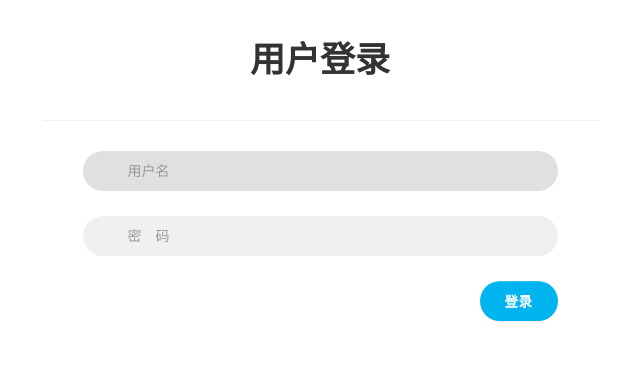
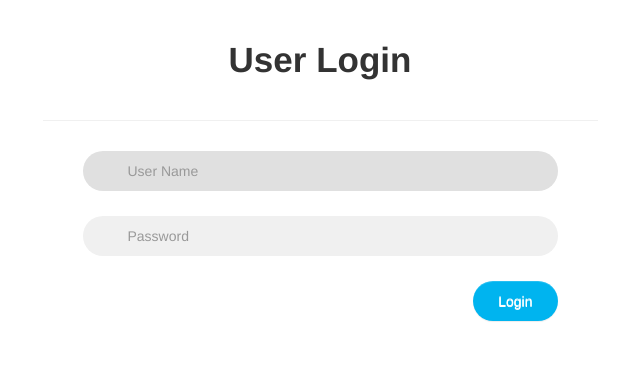
Before and after one commit to TsingJyujing/goproxy-tunnel-server, a Django app: page /ui/login in a window 1280 px wide. Shown: the top 385 px of the page, without its empty margins (320-960 px from the left). Run offline with Django 3.2, Linux system fonts and the light colour scheme; parts of the project's set-up code (start-up, migrations or seed data) failed here and were passed over.

Commit message:
Fix url problem in login page

```diff
--- a/templates/login.html
+++ b/templates/login.html
@@ -172,8 +172,8 @@
 <div class="container">
     <div class="row">
         <div class="col-md-offset-3 col-md-6">
-            <form class="form-horizontal" action="/users/login/" method="post">
-                <span class="heading">用户登录</span>
+            <form class="form-horizontal" action="/ui/login" method="post">
+                <span class="heading">User Login</span>
                 <input type="hidden" name="csrfmiddlewaretoken" value="{{ csrf_token }}">
                 <div class="form-group">
                     <input type="text"
@@ -181,19 +181,19 @@
                            autofocus=""
                            id="id_username"
                            required=""
-                           placeholder="用户名"
+                           placeholder="User Name"
                            class="form-control"
                     >
                     <i class="fa fa-user"></i>
                 </div>
                 <div class="form-group help">
                     <input type="password" name="password" id="id_password" required="" class="form-control"
-                           placeholder="密　码">
+                           placeholder="Password">
                     <i class="fa fa-lock"></i>
                     <a href="#" class="fa fa-question-circle"></a>
                 </div>
                 <div class="form-group">
-                    <button type="submit" class="btn btn-default">登录</button>
+                    <button type="submit" class="btn btn-default">Login</button>
                 </div>
             </form>
         </div>
```
